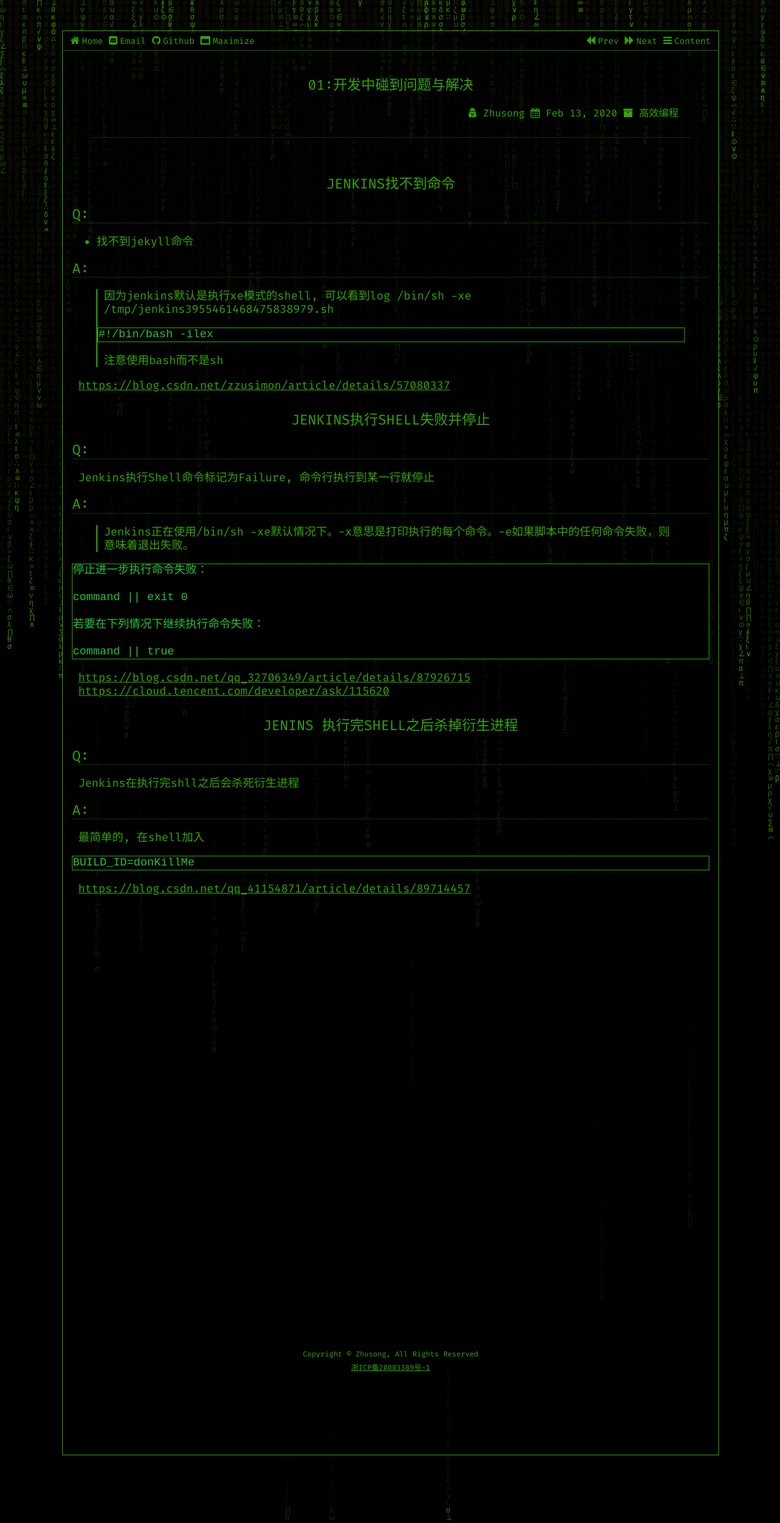
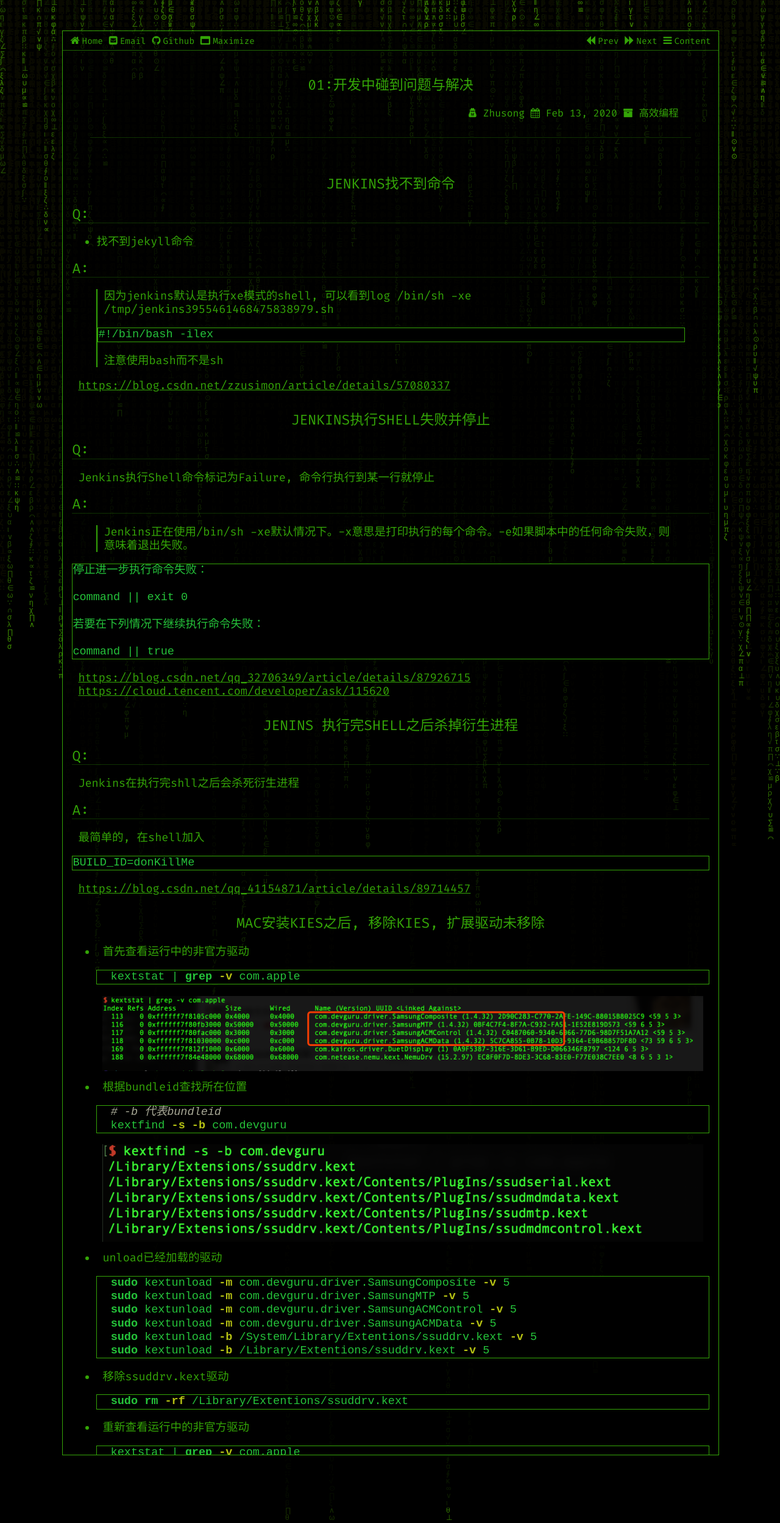
Before and after one commit to zhusonger/www.lasong.com.cn, a Jekyll site: the page built from _posts/Mac/2020-02-20-question.md, in a window 1280 px wide. Shown: the whole page at 61% size. Built offline with Jekyll 4.4.1, drawn with Linux system fonts in a browser that asks for light colours.

Commit message:
update kies

````diff
--- a/_posts/Mac/2020-02-20-question.md
+++ b/_posts/Mac/2020-02-20-question.md
@@ -64,3 +64,45 @@
 ```
 
 <https://blog.csdn.net/qq_41154871/article/details/89714457>
+
+# Mac安装Kies之后, 移除Kies, 扩展驱动未移除
+
+* 首先查看运行中的非官方驱动
+
+	```shell
+	kextstat | grep -v com.apple
+	```
+
+	![]({{site.assets_path}}/img/mac/kex_ext.png)
+
+* 根据bundleid查找所在位置
+
+	```shell
+	# -b 代表bundleid
+	kextfind -s -b com.devguru
+	```
+
+	![]({{site.assets_path}}/img/mac/kex_ext_loc.png)
+
+* unload已经加载的驱动
+
+	```shell
+	sudo kextunload -m com.devguru.driver.SamsungComposite -v 5
+	sudo kextunload -m com.devguru.driver.SamsungMTP -v 5
+	sudo kextunload -m com.devguru.driver.SamsungACMControl -v 5
+	sudo kextunload -m com.devguru.driver.SamsungACMData -v 5
+	sudo kextunload -b /System/Library/Extentions/ssuddrv.kext -v 5
+	sudo kextunload -b /Library/Extentions/ssuddrv.kext -v 5
+	```
+
+* 移除ssuddrv.kext驱动
+
+	```shell
+	sudo rm -rf /Library/Extentions/ssuddrv.kext
+	```
+
+* 重新查看运行中的非官方驱动
+
+	```shell
+	kextstat | grep -v com.apple
+	```
````
Also changed, not shown: assets/img/mac/kex_ext.png (added), assets/img/mac/kex_ext_loc.png (added).
